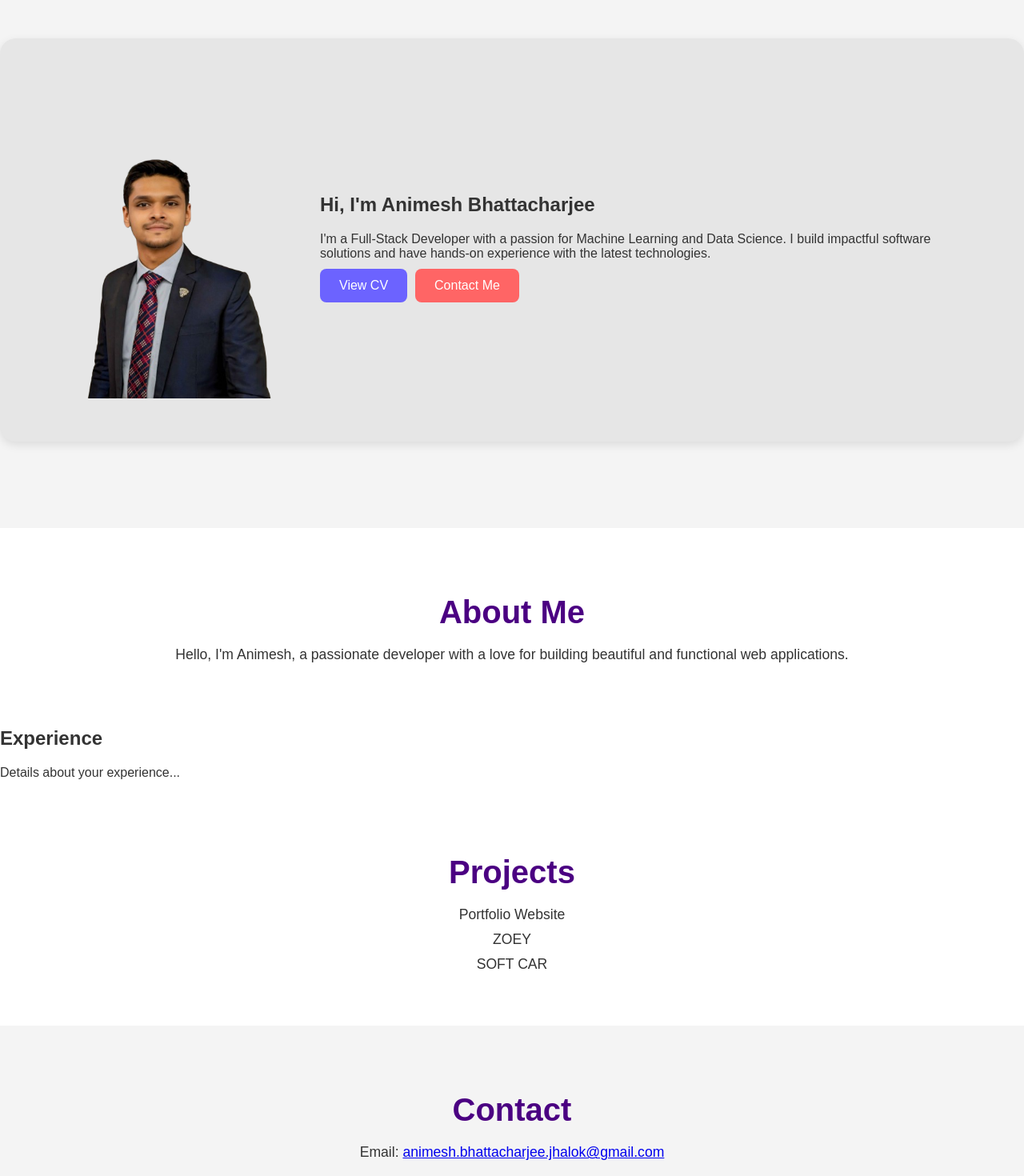
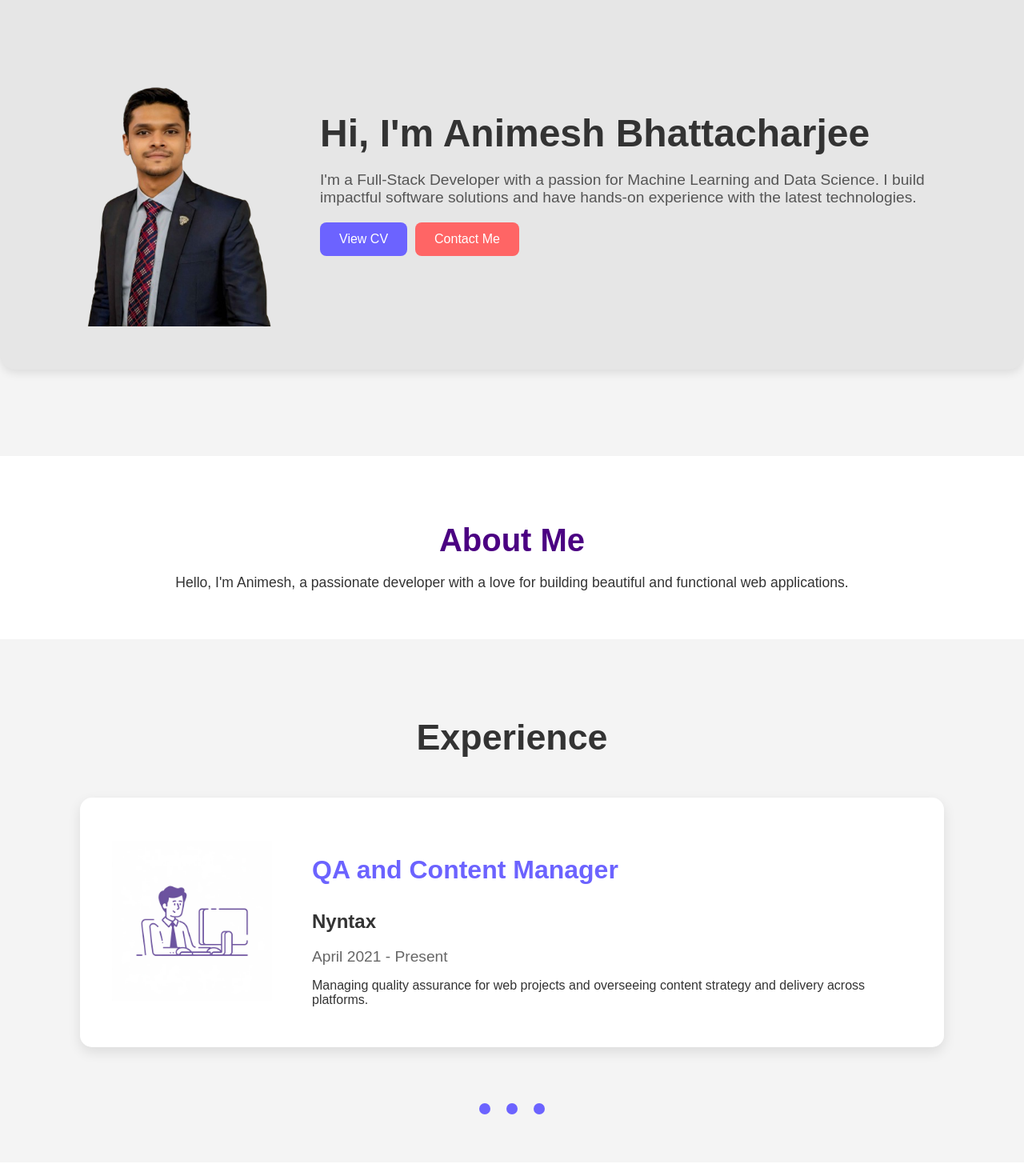
Before and after one commit to Animesh6096/Portfilio, a React (Create React App) app in the folder my-portfolio/: page / in a window 1280 px wide. Shown: the part 120-1590 px from the top of the page at 80% size. Built offline with nearby package versions, Linux system fonts and the light colour scheme.

Commit message:
New experience sectin and fade in animation

```diff
--- a/my-portfolio/src/App.css
+++ b/my-portfolio/src/App.css
@@ -13,3 +13,7 @@ h1, h2 {
 p {
   margin-bottom: 10px;
 }
+
+html {
+  scroll-behavior: smooth;
+}
--- a/my-portfolio/src/components/Experience.css
+++ b/my-portfolio/src/components/Experience.css
@@ -1,15 +1,151 @@
-.experience {
+/* Experience Section */
+.experience-section {
+  padding: 60px 20px;
+  background-color: #f4f4f4;
   text-align: center;
-  padding: 50px;
-  background-color: #f4f4f4;
 }
 
-.experience h2 {
-  color: #4B0082;
-  font-size: 2.5rem;
+.experience-section h2 {
+  font-size: 2.8rem; /* Larger section title */
+  margin-bottom: 50px;
+  color: #333;
+  position: relative;
+  display: inline-block;
 }
 
-.experience p {
+.experience-section h2::after {
+  content: '';
+  width: 0;
+  height: 3px;
+  background-color: #6c63ff;
+  position: absolute;
+  left: 0;
+  bottom: -10px;
+  transition: width 0.3s ease;
+}
+
+.experience-section h2:hover::after {
+  width: 100%; /* Underline expands on hover */
+}
+
+.experience-section h2 {
+  opacity: 0;
+  transform: translateY(20px);
+  animation: fadeIn 1s forwards;
+}
+
+@keyframes fadeIn {
+  to {
+    opacity: 1;
+    transform: translateY(0);
+  }
+}
+
+
+.experience-container {
+  display: flex;
+  justify-content: center;
+  align-items: center;
+  max-width: 1200px; /* Wider container */
+  margin: 0 auto;
+}
+
+/* Single experience card */
+.experience-item {
+  display: flex;
+  align-items: center;
+  background-color: white;
+  border-radius: 15px;
+  padding: 40px; /* Larger padding */
+  box-shadow: 0 6px 16px rgba(0, 0, 0, 0.1);
+  max-width: 1000px; /* Wider card */
+  margin-bottom: 20px;
+  transition: transform 0.3s ease, box-shadow 0.3s ease; /* Add hover interaction */
+}
+
+/* Enlarge office work graphic */
+.experience-graphic img {
+  width: 200px; /* Bigger image */
+  margin-right: 50px; /* Increased spacing */
+}
+
+.experience-item:hover {
+  transform: scale(1.02);
+  box-shadow: 0 10px 25px rgba(0, 0, 0, 0.15); /* Hover effect to lift the card */
+}
+
+/* Experience content */
+.experience-content {
+  text-align: left;
+}
+
+.experience-content h3 {
+  font-size: 2rem; /* Larger job title */
+  color: #6c63ff;
+  margin-bottom: 10px;
+}
+
+.experience-content h4 {
+  font-size: 1.5rem; /* Larger company name */
   color: #333;
-  font-size: 1.1rem;
+  margin-bottom: 15px;
 }
+
+.experience-content .duration {
+  color: #666;
+  font-size: 1.2rem;
+  margin-bottom: 15px;
+}
+
+/* Timeline dots animation */
+.timeline-dots {
+  display: flex;
+  justify-content: center;
+  align-items: center;
+  margin-top: 50px;
+}
+
+.dot {
+  width: 14px; /* Slightly bigger dots */
+  height: 14px;
+  background-color: #6c63ff;
+  border-radius: 50%;
+  margin: 0 10px;
+  animation: dot-pulse 1.5s infinite;
+}
+
+/* Default state before animation */
+.animate-on-scroll {
+  opacity: 0;
+  transform: translateY(50px); /* Start slightly below */
+  transition: opacity 0.6s ease, transform 0.6s ease; /* Smooth transition */
+}
+
+/* When the element is in view */
+.animated {
+  opacity: 1;
+  transform: translateY(0); /* Reset position to normal */
+}
+
+/* You can also add slide-in animations for variety */
+.slide-in-left {
+  transform: translateX(-50px);
+  opacity: 0;
+  transition: opacity 0.6s ease, transform 0.6s ease;
+}
+
+.animated.slide-in-left {
+  transform: translateX(0);
+  opacity: 1;
+}
+
+.slide-in-right {
+  transform: translateX(50px);
+  opacity: 0;
+  transition: opacity 0.6s ease, transform 0.6s ease;
+}
+
+.animated.slide-in-right {
+  transform: translateX(0);
+  opacity: 1;
+}
--- a/my-portfolio/src/components/Experience.js
+++ b/my-portfolio/src/components/Experience.js
@@ -1,11 +1,44 @@
 import React from 'react';
-import './Experience.css'; // Create this CSS file for styling
+import './Experience.css';
+import officeGraphic from '../assets/office_work.jpeg';
+import { useScrollAnimation } from '../hooks/useScrollAnimation'; // Import the custom hook
+
+const experiences = [
+  {
+    id: 1,
+    title: 'QA and Content Manager',
+    company: 'Nyntax',
+    duration: 'April 2021 - Present',
+    description: 'Managing quality assurance for web projects and overseeing content strategy and delivery across platforms.',
+  },
+];
 
 const Experience = () => {
+  useScrollAnimation(); // Use the hook to trigger animations
+
   return (
-    <section id="experience" className="section">
-      <h2>Experience</h2>
-      <p>Details about your experience...</p>
+    <section id="experience" className="experience-section section">
+      <h2 className="animate-on-scroll">Experience</h2>
+      <div className="experience-container animate-on-scroll">
+        {experiences.map((experience) => (
+          <div key={experience.id} className="experience-item">
+            <div className="experience-graphic">
+              <img src={officeGraphic} alt="Office work illustration" />
+            </div>
+            <div className="experience-content">
+              <h3>{experience.title}</h3>
+              <h4>{experience.company}</h4>
+              <p className="duration">{experience.duration}</p>
+              <p>{experience.description}</p>
+            </div>
+          </div>
+        ))}
+      </div>
+      <div className="timeline-dots animate-on-scroll">
+        <div className="dot"></div>
+        <div className="dot"></div>
+        <div className="dot"></div>
+      </div>
     </section>
   );
 };
--- a/my-portfolio/src/components/Hero.css
+++ b/my-portfolio/src/components/Hero.css
@@ -5,10 +5,23 @@
   align-items: center;
   height: 90vh;
   background-color: #f4f4f4;
-  margin-top: 60px; /* Added margin to prevent overlap with navigation */
+  margin-top: -30px;
+  transition: opacity 0.6s ease, transform 0.6s ease; /* Smooth transition */
 }
 
+/* Default state for elements that will animate */
+.animate-on-scroll {
+  opacity: 0;
+  transform: translateY(50px); /* Start slightly below */
+}
 
+/* When elements are in view, make them visible and reset their position */
+.animated {
+  opacity: 1;
+  transform: translateY(0);
+}
+
+/* Hero Content */
 .hero-content {
   background-color: #e6e6e6;
   border-radius: 20px;
@@ -26,18 +39,32 @@
   height: auto;
 }
 
+/* Hero Text */
 .hero-text {
   flex: 1;
   margin-left: 50px;
 }
 
-.view-cv-btn, .contact-btn {
+.hero-text h1 {
+  font-size: 3rem;
+  color: #333;
+}
+
+.hero-text p {
+  font-size: 1.2rem;
+  color: #555;
+  margin: 20px 0;
+}
+
+/* Buttons */
+.view-cv-btn,
+.contact-btn {
   padding: 12px 24px;
   font-size: 1rem;
   border: none;
   cursor: pointer;
   margin-right: 10px;
-  transition: background-color 0.3s ease;
+  transition: background-color 0.3s ease, transform 0.3s ease;
 }
 
 .view-cv-btn {
@@ -60,35 +87,21 @@
   background-color: #d14444;
 }
 
-/* Smooth scrolling */
-html {
-  scroll-behavior: smooth;
+/* Additional animations for fade-in or slide-in effects */
+.slide-in-left {
+  transform: translateX(-50px);
 }
 
-/* Section Visibility */
-.section {
-  transition: opacity 0.5s ease; /* Smooth transition for opacity */
-  opacity: 0; /* Start hidden */
+.animated.slide-in-left {
+  transform: translateX(0);
+  opacity: 1;
 }
 
-.section.visible {
-  opacity: 1; /* Show section when visible */
+.slide-in-right {
+  transform: translateX(50px);
 }
 
-/* Responsive Styles */
-@media (max-width: 768px) {
-  .hero-content {
-    flex-direction: column;
-    align-items: center;
-    padding: 20px; /* Reduce padding for smaller screens */
-  }
-
-  .hero-image img {
-    width: 80%; /* Adjust image size for smaller screens */
-  }
-
-  .hero-text {
-    margin-left: 0;
-    text-align: center; /* Center text on smaller screens */
-  }
+.animated.slide-in-right {
+  transform: translateX(0);
+  opacity: 1;
 }
--- a/my-portfolio/src/components/Hero.js
+++ b/my-portfolio/src/components/Hero.js
@@ -2,16 +2,16 @@ import React, { useEffect } from 'react';
 import './Hero.css';
 import animeshImage from '../assets/Animesh1.png'; // Adjust the path if needed
 
-
 const HeroSection = () => {
+  // Apply scroll animation using Intersection Observer
   useEffect(() => {
-    const sections = document.querySelectorAll('.section');
+    const sections = document.querySelectorAll('.animate-on-scroll');
     const observer = new IntersectionObserver((entries) => {
       entries.forEach(entry => {
         if (entry.isIntersecting) {
-          entry.target.classList.add('visible');
+          entry.target.classList.add('animated'); // Add 'animated' class when in view
         } else {
-          entry.target.classList.remove('visible');
+          entry.target.classList.remove('animated'); // Remove 'animated' class when out of view (optional)
         }
       });
     });
@@ -28,21 +28,21 @@ const HeroSection = () => {
   }, []);
 
   return (
-    <section className="hero-section">
-      <div className="hero-content">
+    <section className="hero-section animate-on-scroll">
+      <div className="hero-content animate-on-scroll">
         <div className="hero-image">
           <img src={animeshImage} alt="Animesh Bhattacharjee" />
         </div>
         <div className="hero-text">
-          <h1>Hi, I'm Animesh Bhattacharjee</h1>
-          <p>
+          <h1 className="animate-on-scroll">Hi, I'm Animesh Bhattacharjee</h1>
+          <p className="animate-on-scroll">
             I'm a Full-Stack Developer with a passion for Machine Learning and Data Science.
             I build impactful software solutions and have hands-on experience with the latest technologies.
           </p>
-          <button className="view-cv-btn" onClick={() => window.open('https://www.linkedin.com/in/animesh-bhattacharjee-jhalok/overlay/1717531218603/single-media-viewer?type=DOCUMENT&profileId=ACoAAD5PKpcBWaIDwD3JzwI304qMmdWhSnFl-Qg&lipi=urn%3Ali%3Apage%3Ad_flagship3_profile_view_base%3Bas%2Fwt9eUS8mzq4dGRp6fag%3D%3D', '_blank')}>
+          <button className="view-cv-btn animate-on-scroll" onClick={() => window.open('https://www.linkedin.com/in/animesh-bhattacharjee-jhalok/overlay/1717531218603/single-media-viewer?type=DOCUMENT&profileId=ACoAAD5PKpcBWaIDwD3JzwI304qMmdWhSnFl-Qg&lipi=urn%3Ali%3Apage%3Ad_flagship3_profile_view_base%3Bas%2Fwt9eUS8mzq4dGRp6fag%3D%3D', '_blank')}>
             View CV
           </button>
-          <button className="contact-btn" onClick={() => window.location.href = '#contact'}>
+          <button className="contact-btn animate-on-scroll" onClick={() => window.location.href = '#contact'}>
             Contact Me
           </button>
         </div>
--- /dev/null
+++ b/my-portfolio/src/hooks/useScrollAnimation.js
@@ -0,0 +1,26 @@
+import { useEffect } from 'react';
+
+export const useScrollAnimation = () => {
+  useEffect(() => {
+    const elements = document.querySelectorAll('.animate-on-scroll');
+    const observer = new IntersectionObserver(
+      (entries) => {
+        entries.forEach((entry) => {
+          if (entry.isIntersecting) {
+            entry.target.classList.add('animated'); // Add animation class
+          } else {
+            entry.target.classList.remove('animated'); // Remove when out of view (optional)
+          }
+        });
+      },
+      { threshold: 0.1 } // Trigger when 10% of the element is visible
+    );
+
+    elements.forEach((el) => observer.observe(el));
+
+    // Cleanup observer when component unmounts
+    return () => {
+      elements.forEach((el) => observer.unobserve(el));
+    };
+  }, []);
+};
```
Also changed, not shown: my-portfolio/src/assets/Animesh_Image.png (deleted), my-portfolio/src/assets/office_work.jpeg (added).
